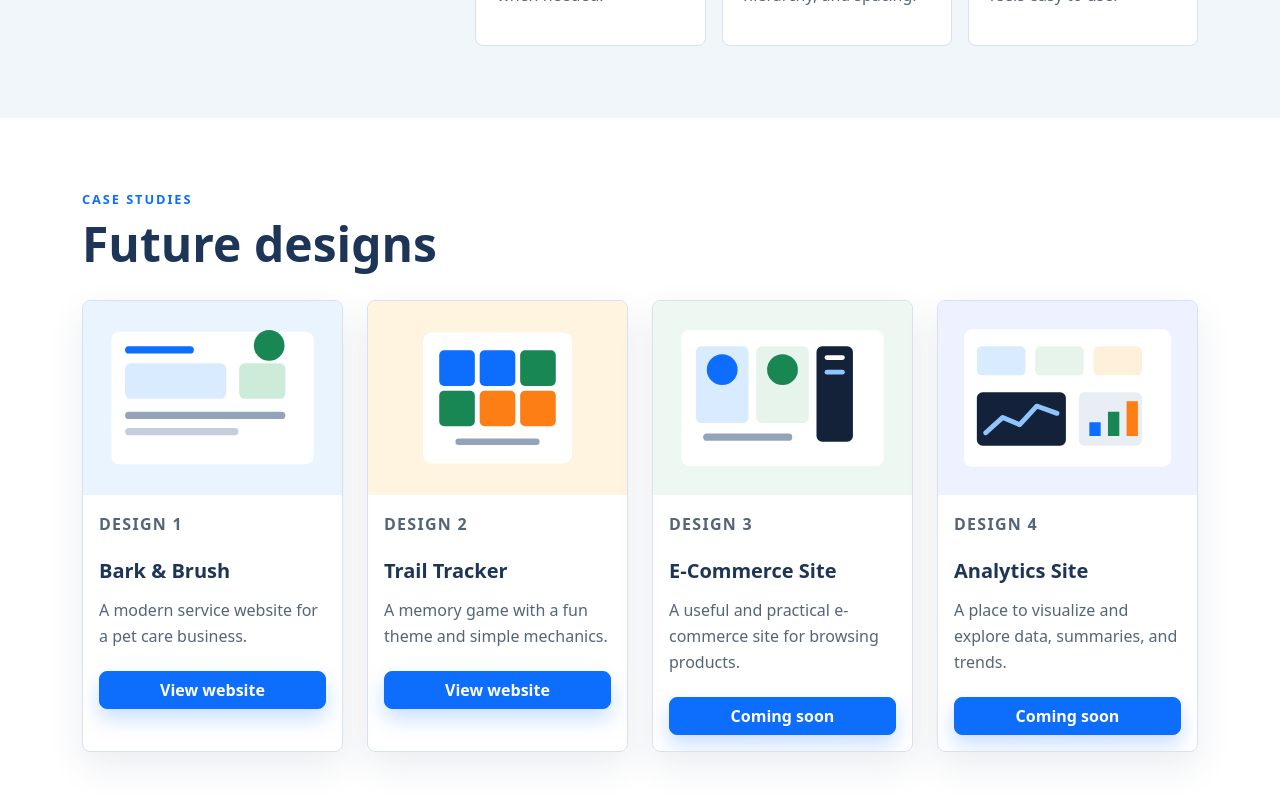
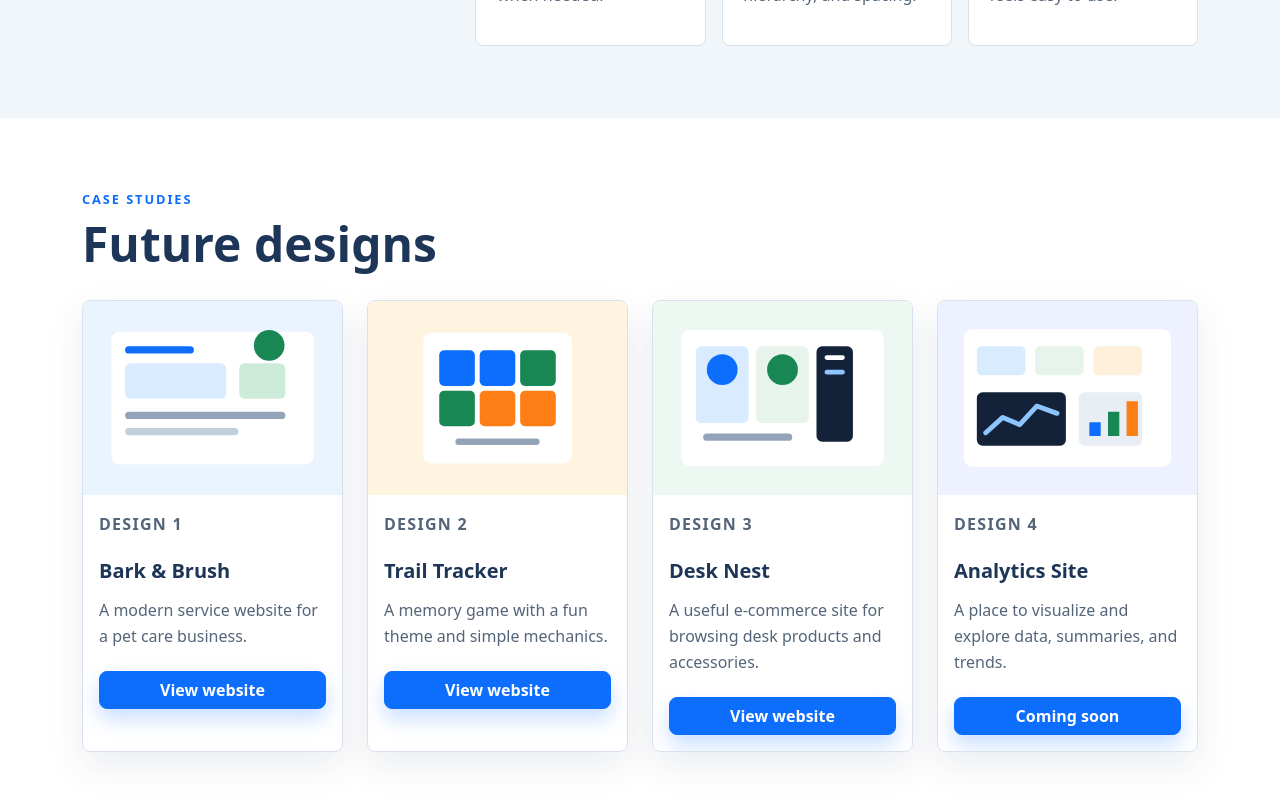
Before and after one commit to BenjaminColasante/SEG3125-Portfolio, a React (Vite) app in the folder Portfolio/: page / in a window 1280 px wide. Shown: the part 1654-2454 px from the top of the page. Built offline with nearby package versions, Linux system fonts and the light colour scheme.

Commit message:
Change project name and description to Desk Nest
Updated project details for the e-commerce site.

```diff
--- a/Portfolio/src/App.jsx
+++ b/Portfolio/src/App.jsx
@@ -202,11 +202,16 @@ function App() {
                 <img src="/case-commerce.svg" alt="E-Commerce Site" />
                 <div className="project-info">
                   <p className="project-label">Design 3</p>
-                  <h3>E-Commerce Site</h3>
-                  <p>A useful and practical e-commerce site for browsing products.</p>
-                  <a className="btn btn-primary" href="/commerce.html">
-                    Coming soon
-                  </a>
+                  <h3>Desk Nest</h3>
+                  <p>A useful e-commerce site for browsing desk products and accessories.</p>
+                  <a
+                    className="btn btn-primary"
+                    href="https://seg-3125-e-commerce-site.vercel.app/#/home"
+                    target="_blank"
+                    rel="noreferrer"
+                  >
+                    View website
+                </a>
                 </div>
               </div>
 
```
